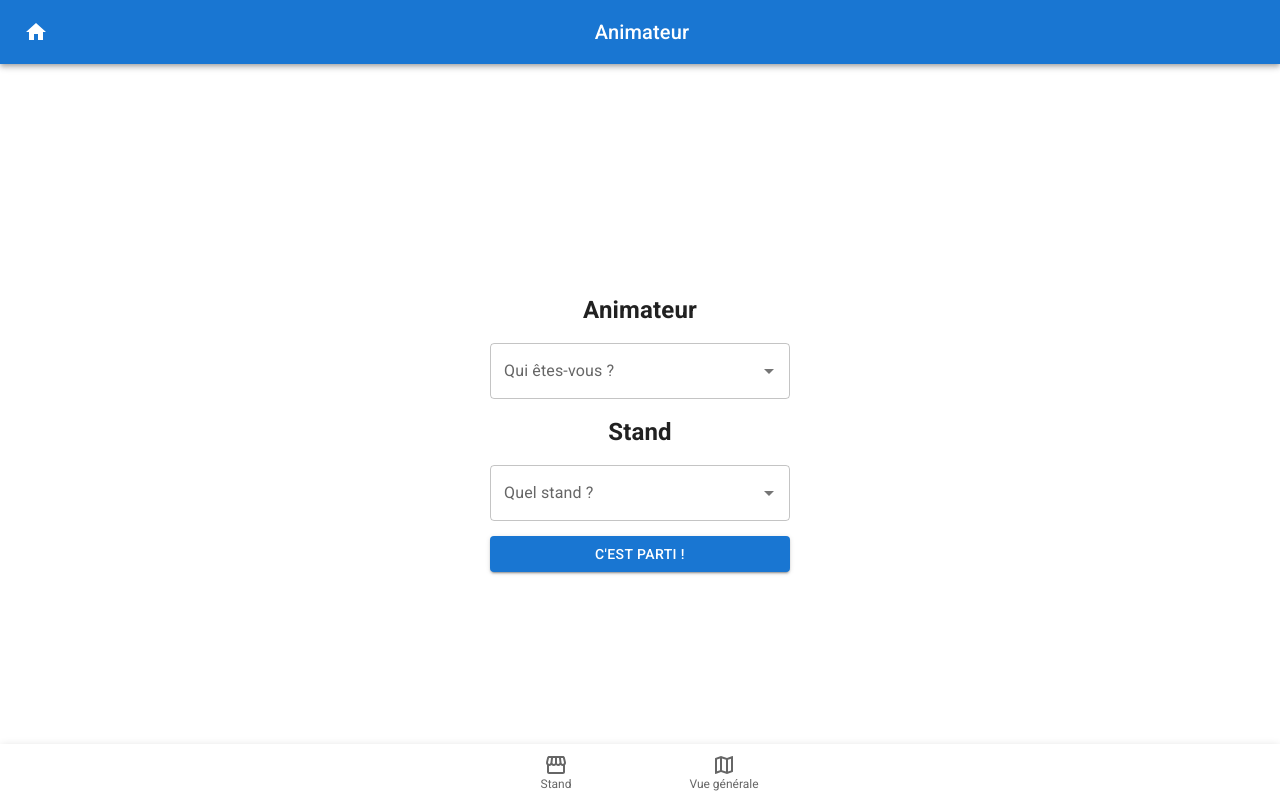
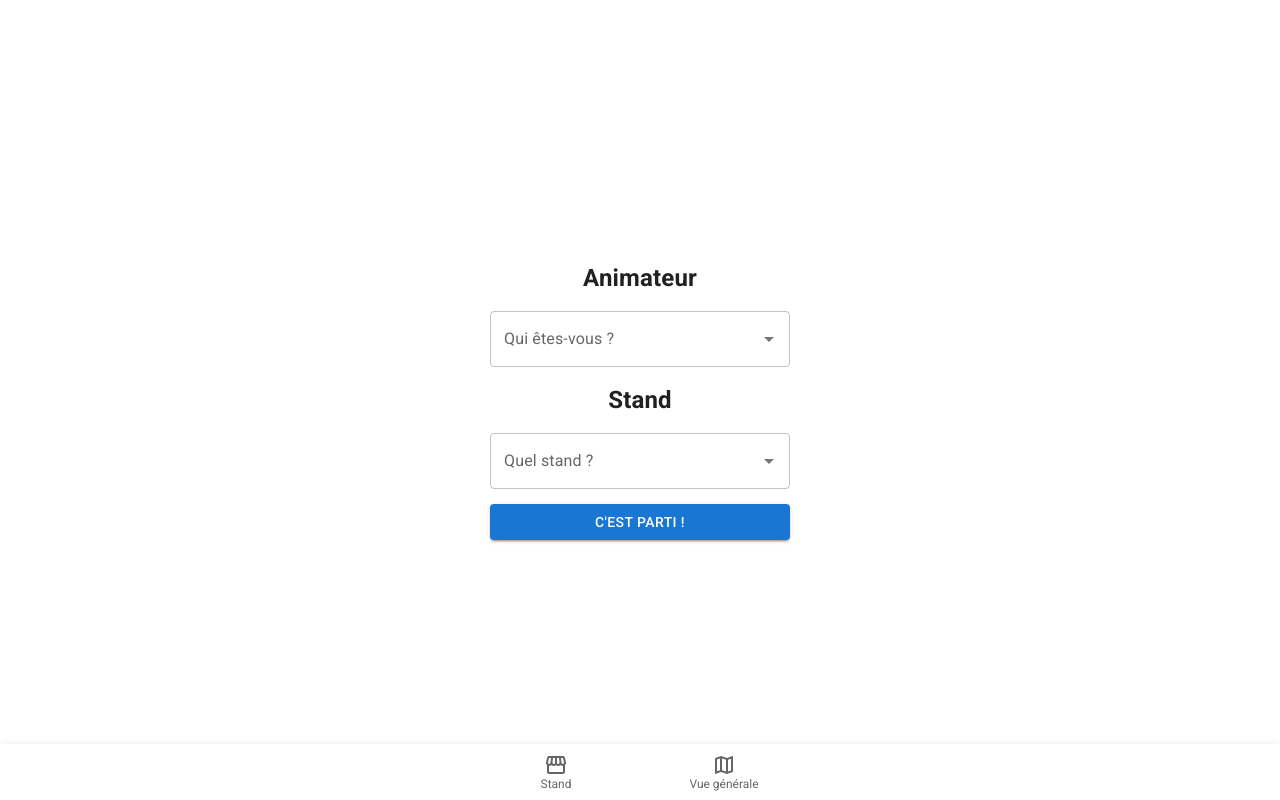
Before and after one commit to JoAnisky/rotation-app-frontend, a React (Vite) app: page /animateur in a window 1280 px wide. Built offline with nearby package versions, Linux system fonts and the light colour scheme; no server answers.

Commit message:
Removed navbarUp

```diff
--- a/src/layouts/PageContainer.tsx
+++ b/src/layouts/PageContainer.tsx
@@ -26,7 +26,7 @@ const PageContainer: React.FC<PageContainerProps> = ({ children, role, handleCha
     <React.Fragment>
       <CssBaseline />
       <Box height="100vh" display="flex" flexDirection="column">
-        <NavbarUp role={role} handleChangeSelection={() => handleChangeSelection?.()} animatorStandSetted={animatorStandSetted} />
+
 
         <Box className="content-wrapper">{children}</Box>
         <Box
```
